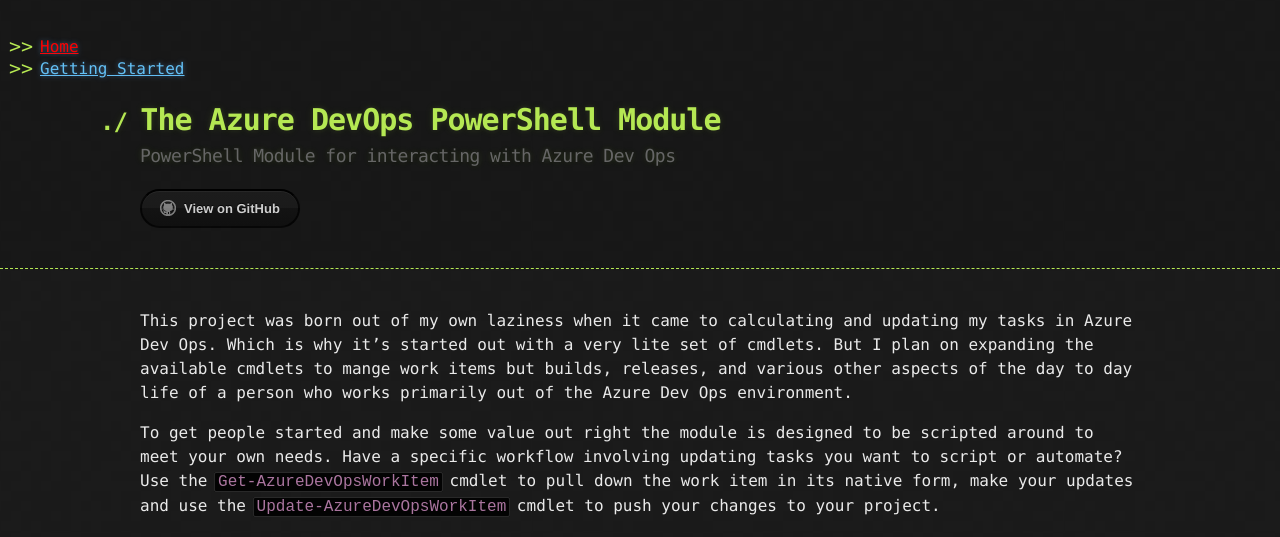
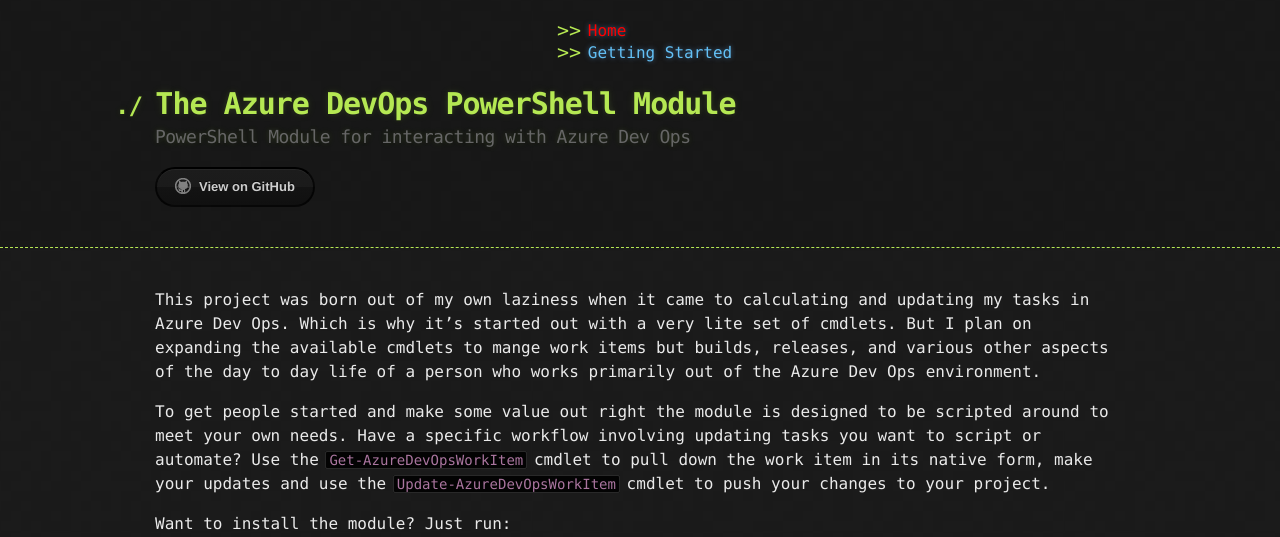
Before and after one commit to UTM-Online/AzureDevOpsPsModule, a Jekyll site: the page built from index.md, in a window 1280 px wide. Shown: the top 537 px of the page. Built offline with Jekyll 4.4.1, drawn with Linux system fonts in a browser that asks for light colours.

Commit message:
Adding some better styling to the site

```diff
--- /dev/null
+++ b/_includes/header.html
@@ -0,0 +1,14 @@
+<!DOCTYPE html>
+<html lang="{{ site.lang | default: "en-US" }}">
+  <head>
+    <meta charset='utf-8'>
+    <meta http-equiv="X-UA-Compatible" content="IE=edge">
+    <meta name="viewport" content="width=device-width, initial-scale=1">
+    <link rel="stylesheet" href="https://stackpath.bootstrapcdn.com/bootstrap/4.1.3/css/bootstrap.min.css" integrity="sha384-MCw98/SFnGE8fJT3GXwEOngsV7Zt27NXFoaoApmYm81iuXoPkFOJwJ8ERdknLPMO" crossorigin="anonymous">
+    <script src="https://code.jquery.com/jquery-3.3.1.slim.min.js" integrity="sha384-q8i/X+965DzO0rT7abK41JStQIAqVgRVzpbzo5smXKp4YfRvH+8abtTE1Pi6jizo" crossorigin="anonymous"></script>
+    <script src="https://cdnjs.cloudflare.com/ajax/libs/popper.js/1.14.3/umd/popper.min.js" integrity="sha384-ZMP7rVo3mIykV+2+9J3UJ46jBk0WLaUAdn689aCwoqbBJiSnjAK/l8WvCWPIPm49" crossorigin="anonymous"></script>
+    <script src="https://stackpath.bootstrapcdn.com/bootstrap/4.1.3/js/bootstrap.min.js" integrity="sha384-ChfqqxuZUCnJSK3+MXmPNIyE6ZbWh2IMqE241rYiqJxyMiZ6OW/JmZQ5stwEULTy" crossorigin="anonymous"></script>
+    <link rel="stylesheet" href="{{ '/assets/css/style.css?v=' | append: site.github.build_revision | relative_url }}">
+
+{% seo %}
+  </head>
--- a/_layouts/default.html
+++ b/_layouts/default.html
@@ -1,18 +1,8 @@
-<!DOCTYPE html>
-<html lang="{{ site.lang | default: "en-US" }}">
-  <head>
-    <meta charset='utf-8'>
-    <meta http-equiv="X-UA-Compatible" content="IE=edge">
-    <meta name="viewport" content="width=device-width, initial-scale=1">
-    <link rel="stylesheet" href="{{ '/assets/css/style.css?v=' | append: site.github.build_revision | relative_url }}">
-
-{% seo %}
-  </head>
-
+{% include header.html %}
   <body>
 
     <header>
-      <nav>
+      <nav class="nav justify-content-center">
         {% include primary_navigation.html %}
       </nav>
       <div class="container">
```
